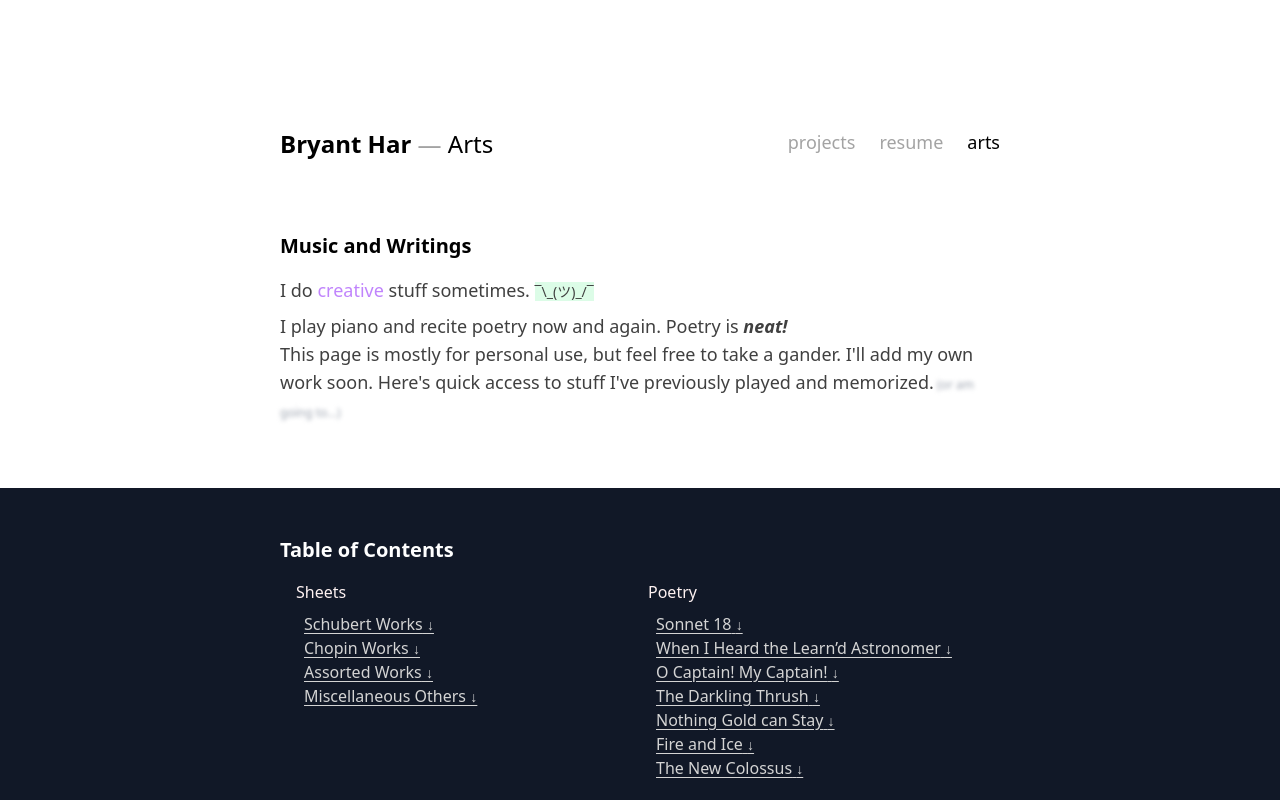
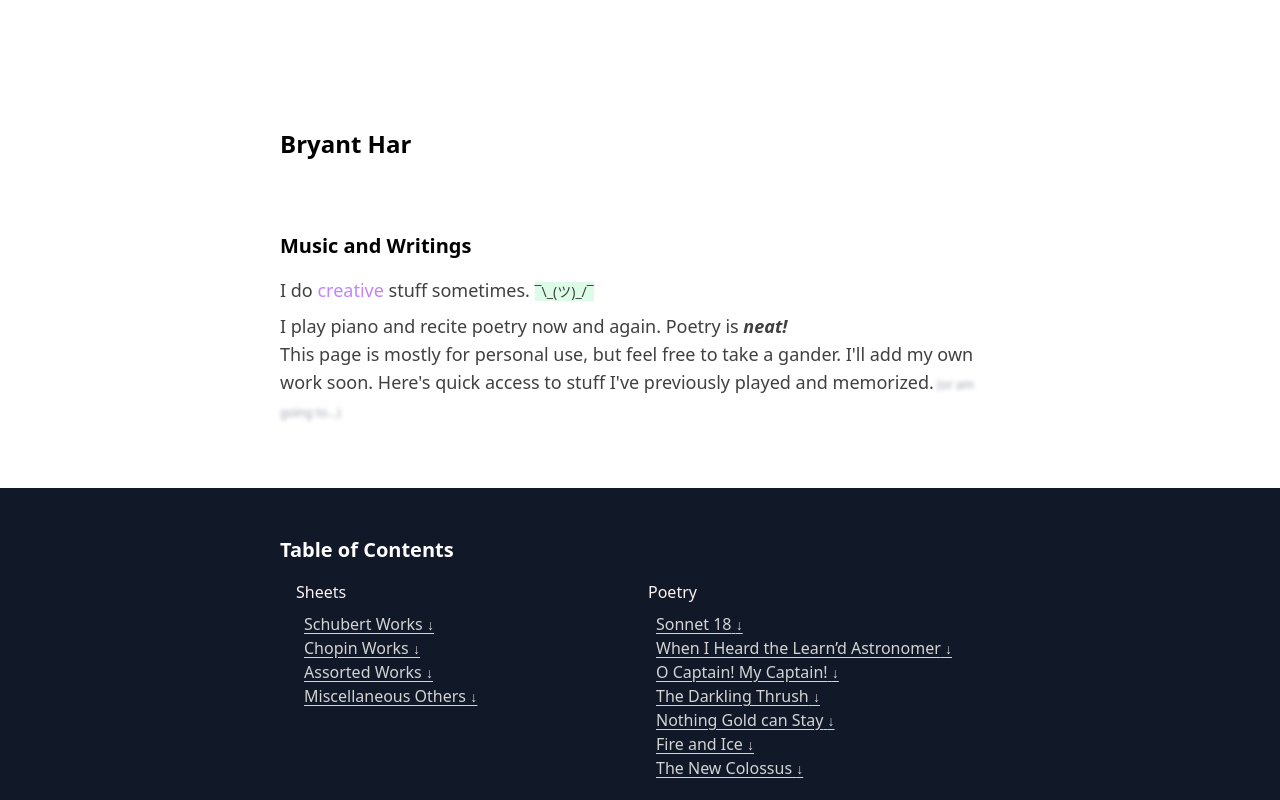
Before and after one commit to bryant-har/bryanthar.com, a Next.js app: page /arts in a window 1280 px wide. Shown: the top 800 px of the page. Built offline with nearby package versions, Linux system fonts and the light colour scheme.

Commit message:
hide links

```diff
--- a/src/components/Header.js
+++ b/src/components/Header.js
@@ -3,9 +3,9 @@ import Link from "next/link";
 import { useRouter } from "next/router";
 
 const links = [
-  { name: "projects", href: "/projects" },
-  { name: "resume", href: "/resume" },
-  { name: "arts", href: "/arts" },
+  // { name: "projects", href: "/projects" },
+  // { name: "resume", href: "/resume" },
+  // { name: "arts", href: "/arts" },
 ];
 
 export default function Header() {
```
